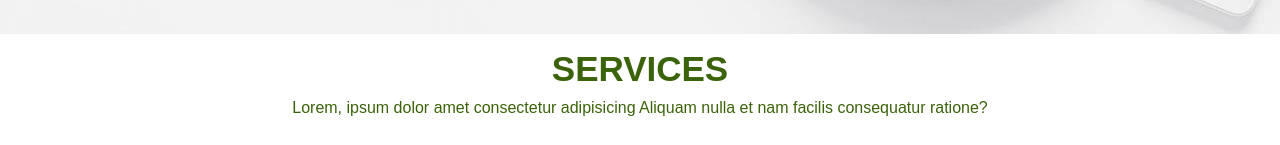
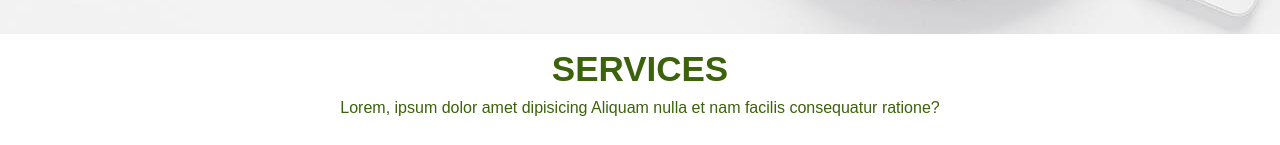
Before and after one commit to Annaberdiyew/American-Food, a plain HTML site: page index.html in a window 1280 px wide. Shown: the part 841-986 px from the top of the page. Drawn offline with Linux system fonts and the light colour scheme.

Commit message:
Update index.html

```diff
--- a/index.html
+++ b/index.html
@@ -40,7 +40,7 @@
     <div class="main" >
         <h1>SERVICES</h1>
         <div class="basy">
-        <p>Lorem, ipsum dolor amet consectetur adipisicing  Aliquam nulla et nam facilis consequatur ratione?</p>
+        <p>Lorem, ipsum dolor amet dipisicing  Aliquam nulla et nam facilis consequatur ratione?</p>
     </div>
     <div class="opshy">
     <div class="hat">
```
